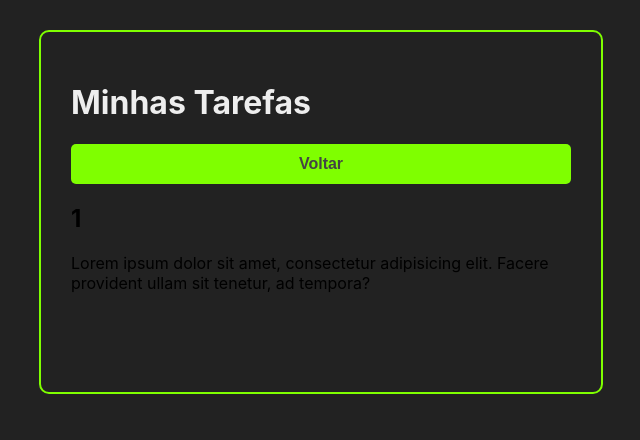
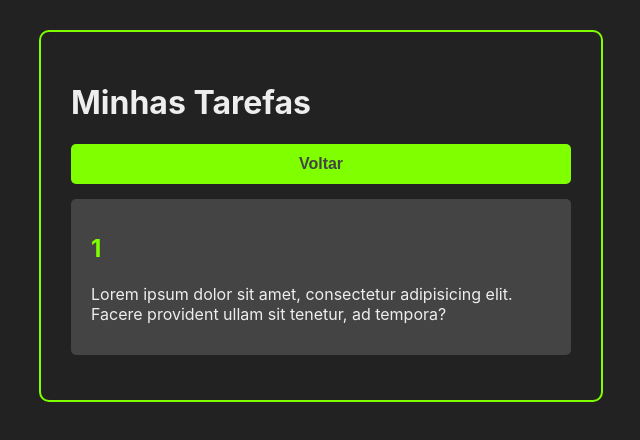
Before and after one commit to MatheusMathos/React-gerencia-tarefas, a React (Create React App) app: page /1 in a window 1280 px wide. Shown: the top 440 px of the page, without its empty margins (319-959 px from the left). Built offline with nearby package versions, Linux system fonts and the light colour scheme.

Commit message:
Alteracao no css do TaskDetails

```diff
--- a/src/components/TaskDetails.css
+++ b/src/components/TaskDetails.css
@@ -3,7 +3,7 @@
     margin: 15px 0;
     padding: 15px 20px;
     display: flex;
-    flex-direction: colum;
+    flex-direction: column;
     color: #eee;
     border-radius: 5px;
 }
--- a/src/components/TaskDetails.jsx
+++ b/src/components/TaskDetails.jsx
@@ -2,6 +2,8 @@ import React from 'react';
 import { useParams } from 'react-router-dom';
 
 import Button from './Button';
+
+import "./TaskDetails.css"
 
 const TaskDetails = () => {
     const params = useParams();
```
